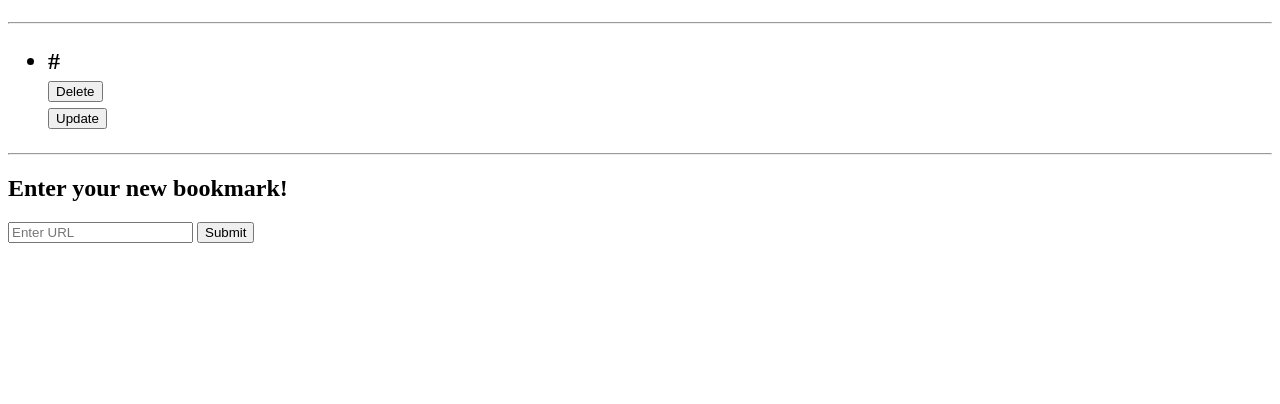
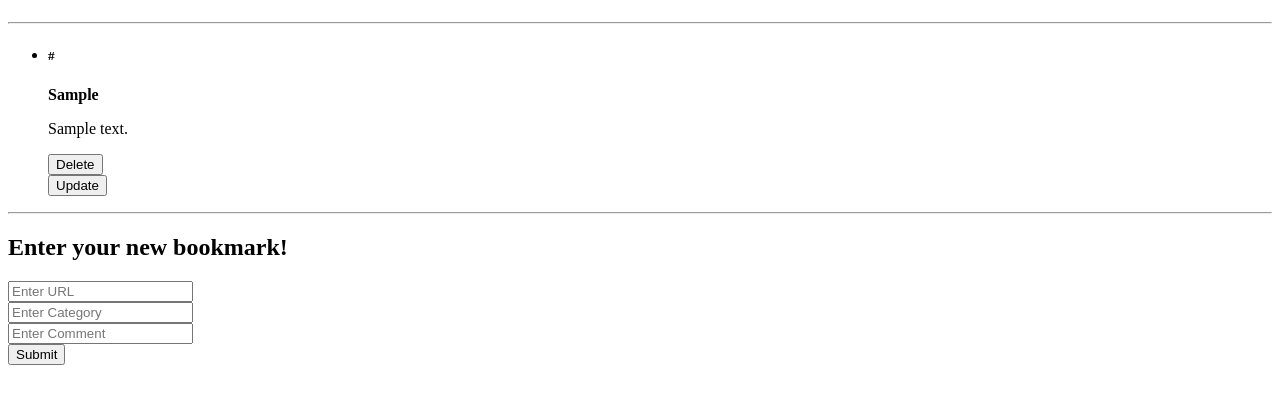
Before and after one commit to OllieVanD/BookmarkGroup, a Node server app: page / in a window 1280 px wide. Shown: the part 58-462 px from the top of the page. Run offline with Node 20, Linux system fonts and the light colour scheme; tables that the repository leaves empty hold one stand-in row (values such as "Sample post"); some libraries are stand-ins or nearby versions.

Commit message:
added comment

```diff
--- a/app.js
+++ b/app.js
@@ -9,6 +9,32 @@ app.set('view engine', 'ejs');
 app.use(express.urlencoded({ extended: true }));
 app.use(methodOverride("_method"))
 // app.use(express.static('public'));
+
+
+app.get('/update/:id', (req,res) => {
+    res.render("update.ejs", {
+        id : req.params.id
+    })
+})
+
+app.get('/', async (req,res) => {
+    const Bookmarks = await models.bookmarks.findAll({})
+    res.render('index.ejs', {
+        bookmarks: Bookmarks
+    })
+})
+
+app.post('/addUrl', async (req,res) => {
+
+    await models.bookmarks.create({
+        url : req.body.bookmarkUrl,
+        categories : req.body.categories,
+        comment: req.body.comment
+
+    });
+
+    res.redirect('/')
+})
 
 app.delete('/bookmarks/:id', async (req,res) => {
     console.log(`id params : ${req.params.id}`)
@@ -25,27 +51,6 @@ app.put('/bookmarks/:id', async (req,res) => {
         }
      });
      res.redirect('/')
-
-})
-
-app.get('/update/:id', (req,res) => {
-    res.render("update.ejs", {
-        id : req.params.id
-    })
-})
-
-app.get('/', async (req,res) => {
-    const Bookmarks = await models.bookmarks.findAll({})
-    res.render('index.ejs', {
-        bookmarks: Bookmarks
-    })
-})
-
-app.post('/addUrl', async (req,res) => {
-
-    await models.bookmarks.create({url : req.body.bookmarkUrl});
-
-    res.redirect('/')
 })
 
 
--- a/models/bookmarks.js
+++ b/models/bookmarks.js
@@ -2,6 +2,12 @@ const bookmarks = (sequelize, DataTypes) => {
     const Bookmarks = sequelize.define('bookmarks', {
       url : {
           type: DataTypes.STRING(60)
+      },
+          categories : {
+            type: DataTypes.STRING(60)
+      },
+          comment : {
+            type: DataTypes.STRING
       },
     },
     {
--- a/views/index.ejs
+++ b/views/index.ejs
@@ -9,9 +9,11 @@
 <body>
     <header><h1>Welcome to your page of bookmarks!</h1></header>
     <div> <hr>
-        <h2> <ul>
+         <ul>
             <% bookmarks.map((bookmarks,index) =>{  %>
-                <li id ='bookmarks'><%=`${bookmarks.url}` %> </li>
+                <li id ='bookmarks'><h5> <%=`${bookmarks.url}` %> </h5>
+                   <p><strong> <%=`${bookmarks.categories}` %> </strong></p>
+                    <p><%=`${bookmarks.comment}` %> </p></li>
                 <form method ="post" action="/bookmarks/<%=bookmarks.id%>?_method=DELETE">
                 <button type="submit" id="<%= index %>" >Delete</button>
             </form>
@@ -22,11 +24,13 @@
 
                <% }) %>
             </ul>
-        </h2>
+
         <hr>
         <h2>Enter your new bookmark!</h2>
             <form method="post" action="/addUrl">
-                <input name = "bookmarkUrl" placeholder="Enter URL" id="inputBookmark">
+                <input name = "bookmarkUrl" placeholder="Enter URL" id="inputBookmark"><br>
+                <input name = "categories" placeholder="Enter Category" id="inputCategory"><br>
+                <input name = "comment" placeholder="Enter Comment" id="inputComment"><br>
                 <button name = 'submit' id="submit">Submit</button>
             </form>
 
```
